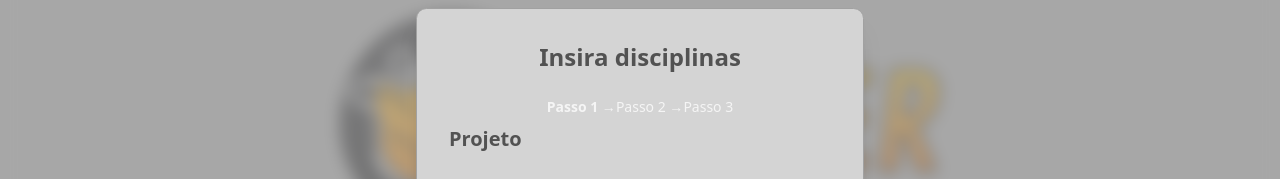
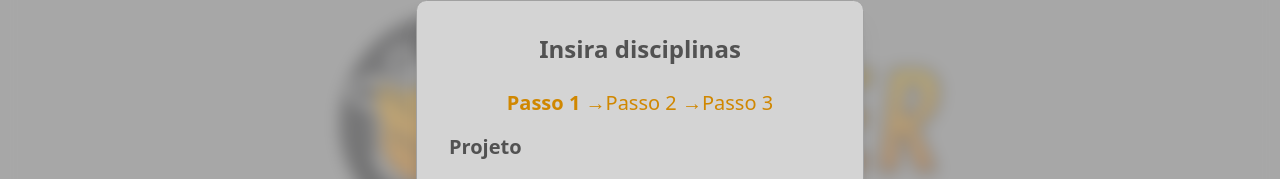
Before and after one commit to ana-borowsky/cronograma-educacional-react, a React app in the folder frontend/: page /disciplines in a window 1280 px wide. Both pictures are taken after a click on the button "Inserir disciplinas". Shown: the part 167-346 px from the top of the page. Built offline with nearby package versions, Linux system fonts and the light colour scheme; no server answers; the HTML template or start-up script is replaced by a standard one.

Commit message:
Aumenta e muda a cor do texto dos passos de adicionar disciplina

```diff
--- a/frontend/src/components/discipline/AddDisciplineModal.jsx
+++ b/frontend/src/components/discipline/AddDisciplineModal.jsx
@@ -47,8 +47,8 @@ export const AddDisciplineModal = ({ onClose }) => {
           <h2 className="text-center text-neutral-600 text-2xl font-semibold mb-6">
             Insira disciplinas
           </h2>
-          <div className="text-center">
-            <p className="text-neutral-100 text-sm mb-2">
+          <div className="text-center mb-4">
+            <p className="text-yellow-600 text-xl mb-2">
               <span className={step == 1 && "font-bold"}>Passo 1</span>  →
               <span className={step == 2 && "font-bold"}>Passo 2</span> →
               <span className={step == 3 && "font-bold"}>Passo 3</span>
```
